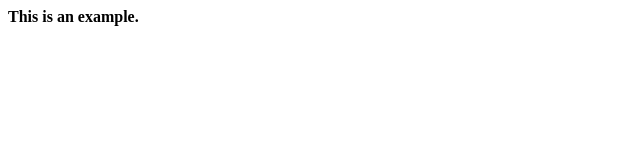
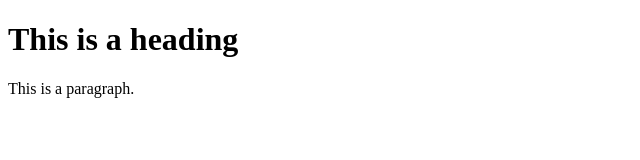
Before and after one commit to andrewstephengames/andrewstephengames.github.io, a plain HTML site: page index.html in a window 1280 px wide. Shown: the whole page, without its empty margins (0-640 px from the left). Drawn offline with Linux system fonts and the light colour scheme.

Commit message:
Fix index.html

```diff
--- a/index.html
+++ b/index.html
@@ -1,8 +1,12 @@
-<html>
-    <head>
-        <title> This is a title. </title>
-    </head>
-    <body>
-        <p1> <b> This is an example. </b> </p1>
-    </body>
+<!DOCTYPE html>
+<html lang="en">
+<head>
+  <title>Title of the document</title>
+</head>
+<body>
+
+<h1>This is a heading</h1>
+<p>This is a paragraph.</p>
+
+</body>
 </html>
```
